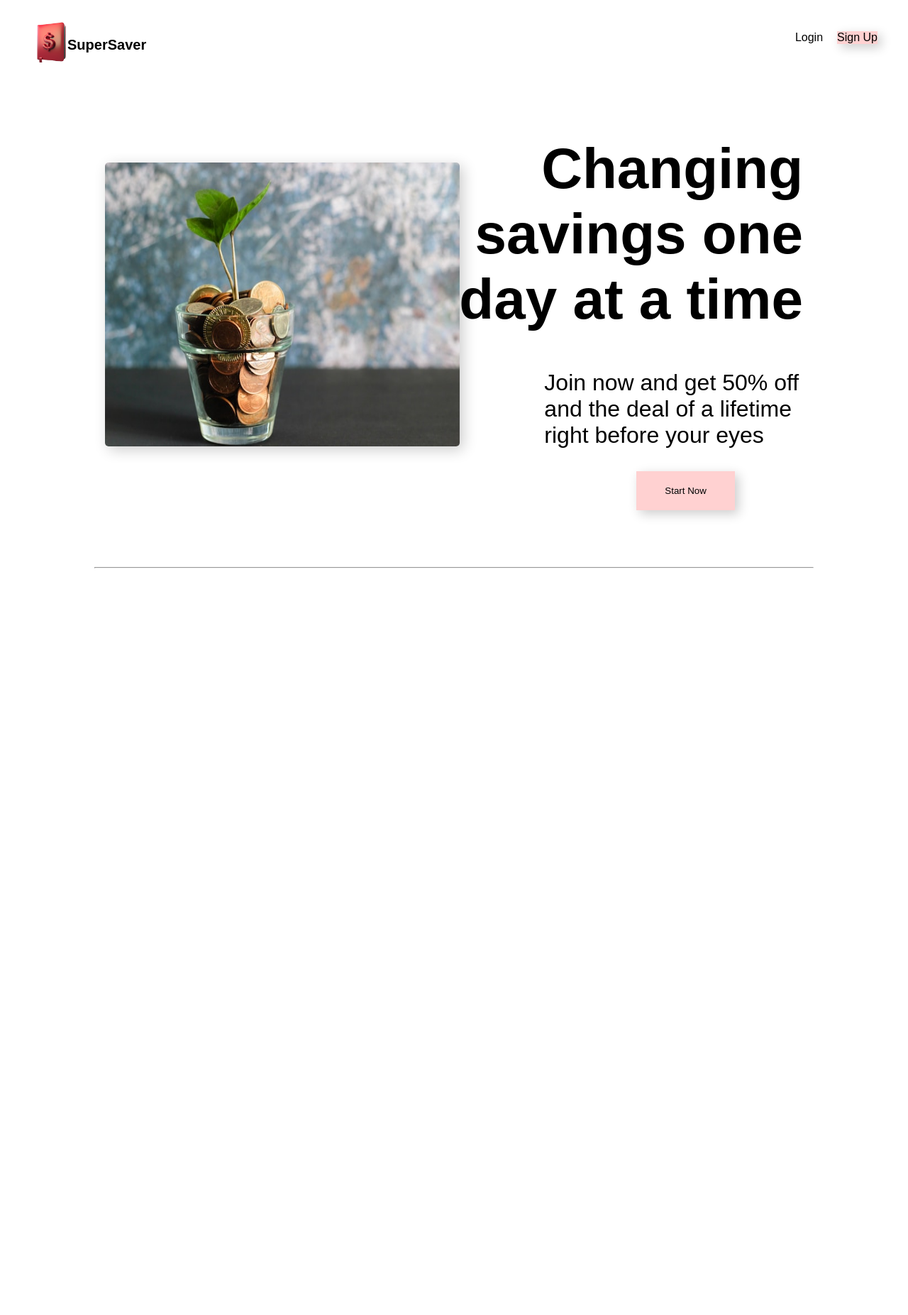
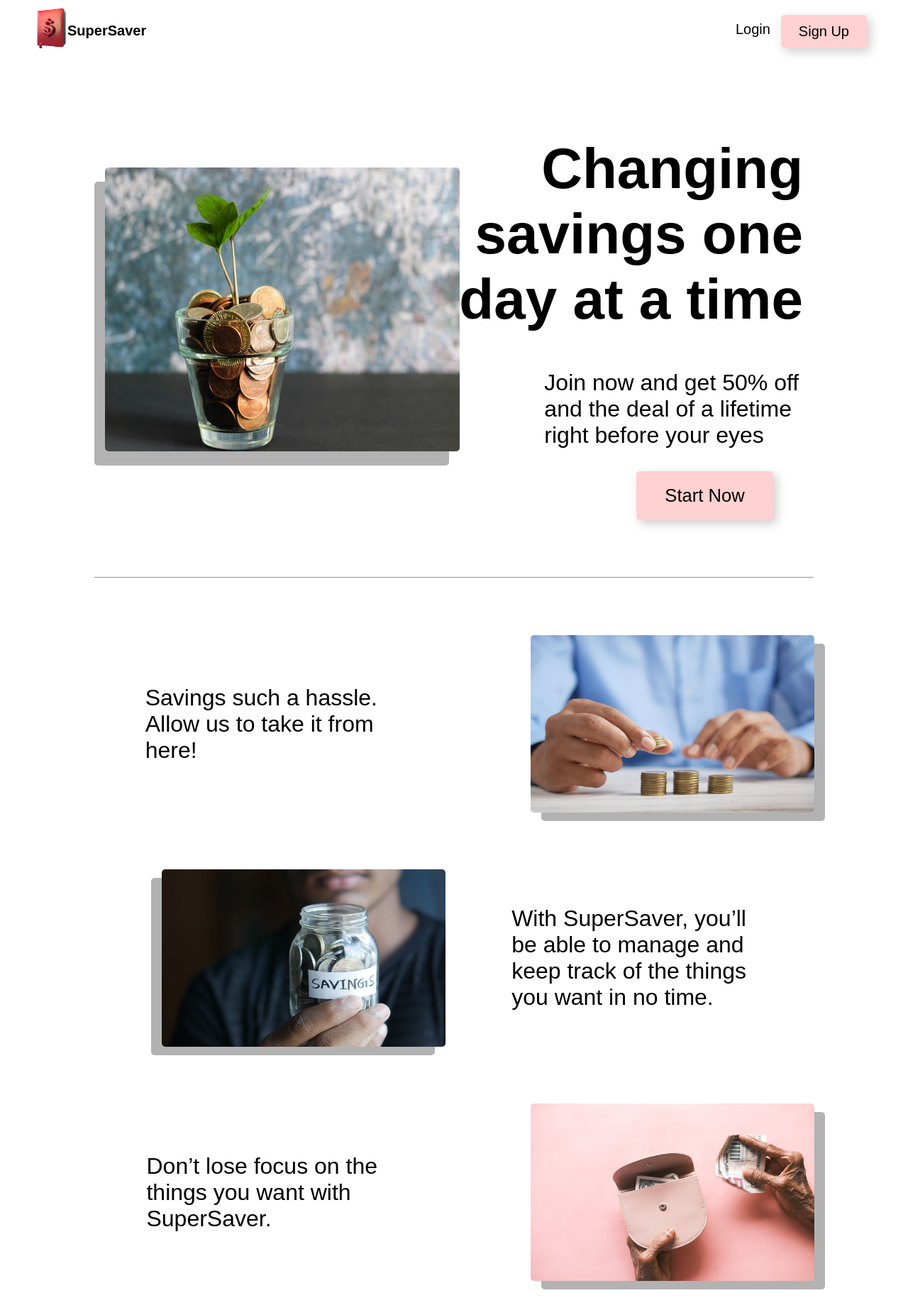
Before and after one commit to SU-CS-321-Fall-2023/SavingsJournal2.0, a Flask app: page / in a window 1280 px wide; the page is wider, and only the part inside the window is pictured. Shown: that part at 71% size. Before the commit the page ends 801 px from the top of that part, so only its background shows below. Run offline with Flask 3, Linux system fonts and the light colour scheme.

Commit message:
start work on sign in page/changes to landing page

```diff
--- a/supersaverSignIn/static/styles.css
+++ b/supersaverSignIn/static/styles.css
@@ -13,6 +13,8 @@ body {
 .icon-text-group {
     display: flex;
     align-items: center;
+    position: relative;
+    top: -20px;
 }
 
 .navbar a {
@@ -26,6 +28,9 @@ body {
 .button-group {
     display: flex;
     gap: 10px;  /* Adjust this to change the spacing between the buttons */
+    font-size: 20px;
+    position: relative;
+    right:20px;
 
 }
 
@@ -38,12 +43,11 @@ body {
 .big-image {
     width: 500px;
     height: 400px;
-    box-shadow: 5px 5px 20px rgba(0, 0, 0, 0.2);
+    box-shadow: -15px /*20px*/ 20px rgba(0, 0, 0, 0.3);
     border-radius: 5px;
     position: relative;  /* This allows manual positioning */
     right: -100px;  /* This moves the image 30px to the left */
 }
-
 
 
 .content {
@@ -63,6 +67,8 @@ body {
     color: inherit;
     transition: all 0.3s;
     display: inline-block; /* This will help the anchor tag respect padding and other block-level properties */
+    border-radius: 5px;
+    font-size: .8em;
 }
 
 .red-btn:hover {
@@ -70,6 +76,24 @@ body {
     box-shadow: 3px 3px 10px rgba(0, 0, 0, 0.2);
 }
 
+.savingsBtn{
+    background-color: #FFD1D1;
+    box-shadow: 5px 5px 15px rgba(0, 0, 0, 0.2);
+    padding: 12px 20px;  /* Adjust this to your desired size */
+    border: none;
+    text-decoration: none;
+    color: inherit;
+    transition: all 0.3s;
+    display: inline-block; /* This will help the anchor tag respect padding and other block-level properties */
+    border-radius: 5px;
+    font-size: 1em;
+    position: relative;  /* This allows manual positioning */
+    top: -9px;
+}
+.savingsBtn:hover {
+    background-color: #FFB0B0;
+    box-shadow: 3px 3px 10px rgba(0, 0, 0, 0.2);
+}
 
 hr {
     width: 80%;
@@ -97,3 +121,83 @@ p {
     font-size: 2em;
     right: -150px;
 }
+.coins-image {
+    width: 400px;
+    height: 250px;
+    box-shadow: 15px /*20px*/ 12px rgba(0, 0, 0, 0.3);
+    border-radius: 5px;
+    position: relative;  /* This allows manual positioning */
+    right: -700px;  /* This moves the image 30px to the left */
+}
+.coins-text {
+    font-size: 2em;  /* Adjust this value for the desired font size */
+    text-align: left;
+    position: relative;  /* This allows manual positioning */
+    right: 700px;  /* This moves the image 30px to the left */
+}
+.jar-image {
+    width: 400px;
+    height: 250px;
+    box-shadow: -15px /*20px*/ 12px rgba(0, 0, 0, 0.3);
+    border-radius: 5px;
+    position: relative;  /* This allows manual positioning */
+    right: -180px;  /* This moves the image 30px to the left */
+}
+.jar-text {
+    font-size: 2em;  /* Adjust this value for the desired font size */
+    text-align: left;
+    position: relative;  /* This allows manual positioning */
+    right: 180px;  /* This moves the image 30px to the left */
+}
+.wallet-image {
+    width: 400px;
+    height: 250px;
+    box-shadow: 15px /*20px*/ 12px rgba(0, 0, 0, 0.3);
+    border-radius: 5px;
+    position: relative;  /* This allows manual positioning */
+    right: -700px;  /* This moves the image 30px to the left */
+}
+.wallet-text {
+    font-size: 2em;  /* Adjust this value for the desired font size */
+    text-align: left;
+    position: relative;  /* This allows manual positioning */
+    right: 700px;  /* This moves the image 30px to the left */
+}
+.displayBox{
+   background-color: #FFD1D1;
+    box-shadow: 5px 5px 15px rgba(0, 0, 0, 0.2);
+    padding: 60px 140px;  /* Adjust this to your desired size */
+    border: none;
+    text-decoration: none;
+    color: inherit;
+    transition: all 0.3s;
+    display: inline-block; /* This will help the anchor tag respect padding and other block-level properties */
+    border-radius: 5px;
+    font-size: 1em;
+    position: relative;  /* This allows manual positioning */
+    top: 200px;
+    right: -455px;
+}
+.Sign-in-txt{
+    font-size: 3em;  /* Adjust this value for the desired font size */
+    position: relative;  /* This allows manual positioning */
+    left: 200px;  /* This moves the image 30px to the left */
+    top: -100px;
+    color: #ff8c8c;
+    font-weight: 100;
+}
+.signInBg{
+    background-color: #ff8c8c;
+    box-shadow: 20px /*5px*/ 20px rgba(0, 0, 0, 0.2);
+    padding: 400px 300px;  /* Adjust this to your desired size */
+    border: none;
+    text-decoration: none;
+    color: inherit;
+    transition: all 0.3s;
+    display: inline-block; /* This will help the anchor tag respect padding and other block-level properties */
+    border-radius: 5px;
+    font-size: 1em;
+    position: relative;  /* This allows manual positioning */
+    right: -150px;
+    top: -50px;
+}
--- a/supersaverSignIn/templates/index.html
+++ b/supersaverSignIn/templates/index.html
@@ -10,9 +10,11 @@
     </div>
     <div class="button-group">
         <a href="{{ url_for('signIn') }}">Login</a>
-        <a href="{{ url_for('signUp') }}" class="red-btn">Sign Up</a>
 
 
+        <div class = "savingsBtn">
+        <a href="{{ url_for('signUp') }}" class="red-btnSavings">Sign Up</a>
+    </div>
     </div>
 </div>
 
@@ -23,7 +25,7 @@
         <h1>Changing <br>savings one <br>day at a time</h1>
         <p>Join now and get 50% off <br> and the deal of a lifetime <br>right before your eyes</p>
         <div class = "startBtn">
-        <button class="red-btn">Start Now</button>
+        <a href="{{ url_for('signUp') }}" class="red-btn">Start Now</a>
     </div>
 
     </div>
@@ -34,5 +36,24 @@
 
 <!-- Additional sections as described -->
 <!-- ... -->
+<div class="content">
+    <img src="{{ url_for('static', filename='img/coins.jpg') }}" alt="Big Image" class="coins-image">
+    <div>
+        <p class = "coins-text">Savings such a hassle.<br> Allow us to take it from<br> here!</p>
+
+    </div>
+</div>
+<div class="content">
+    <img src="{{ url_for('static', filename='img/savingsjar.jpg') }}" alt="Big Image" class="jar-image">
+    <div>
+        <p class = "jar-text">With SuperSaver, you’ll<br> be able to manage and<br> keep track of the things<br> you want in no time.</p>
+    </div>
+</div>
+<div class="content">
+    <img src="{{ url_for('static', filename='img/savingswallet.jpg') }}" alt="Big Image" class="wallet-image">
+    <div>
+        <p class = "wallet-text">Don’t lose focus on the<br> things you want with<br>SuperSaver.</p>
+    </div>
+</div>
 
 {% endblock %}
```
Also changed, not shown: supersaverSignIn/templates/signIn.html (+31 -0 lines), supersaverSignIn/static/static/img/coins.jpg (added), supersaverSignIn/static/static/img/journal.png (added), supersaverSignIn/static/static/img/moneytree2.jpg (added), supersaverSignIn/static/static/img/savingsjar.jpg (added), supersaverSignIn/static/static/img/savingswallet.jpg (added).
